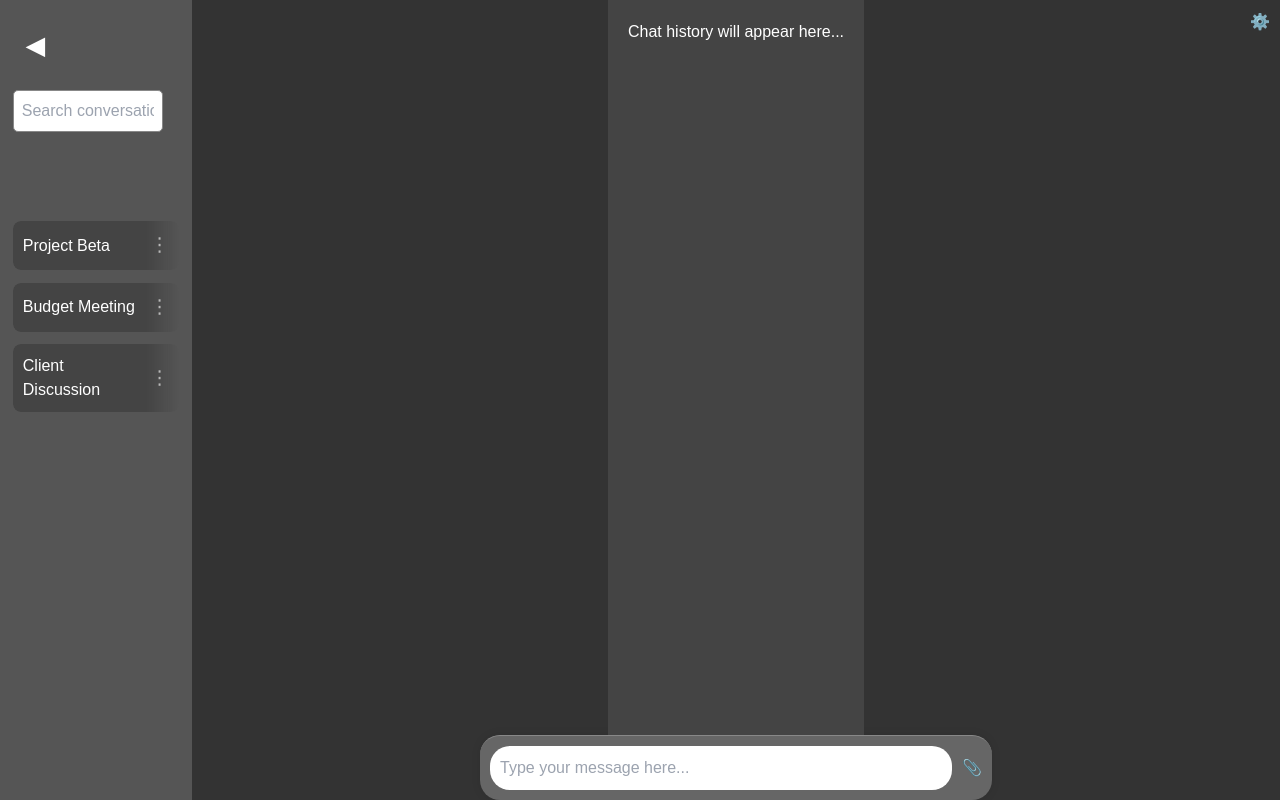
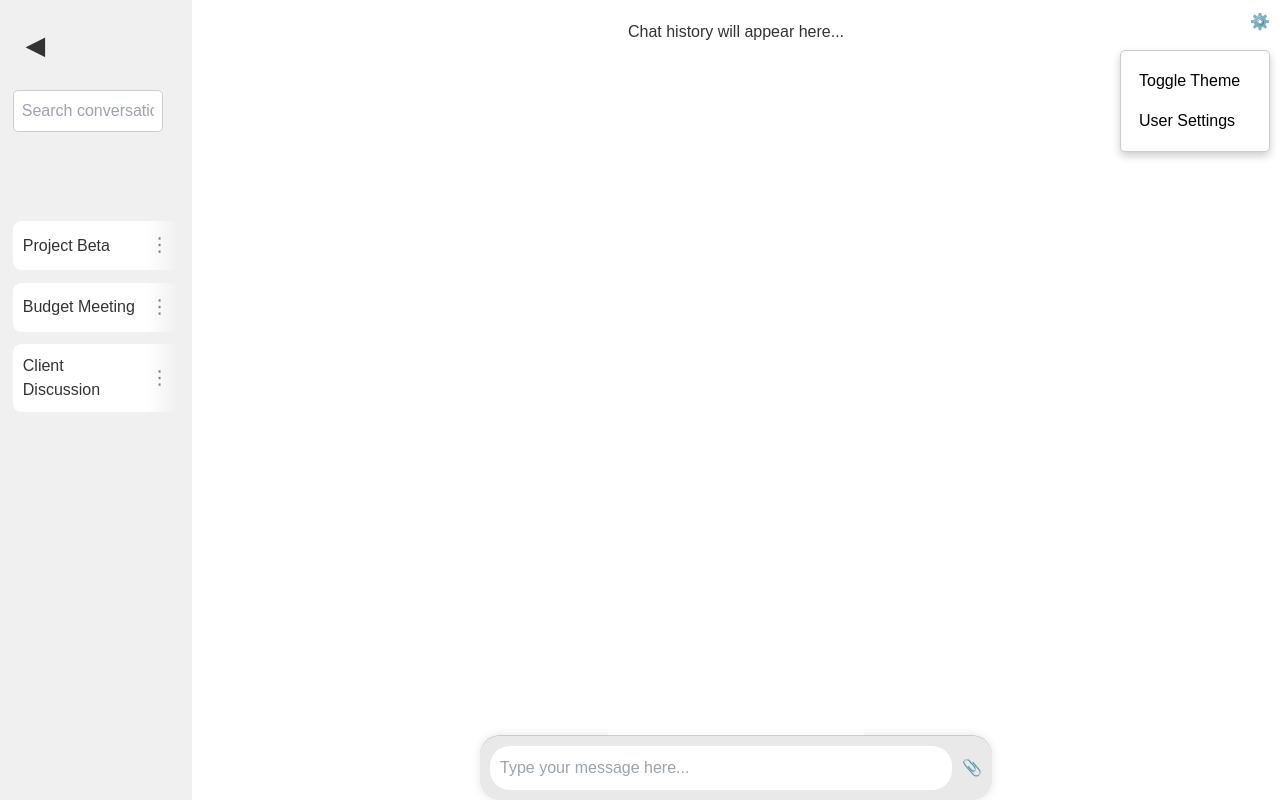
Before and after one commit to kevinlwong/ai-construction-chatbot, a React (Create React App) app in the folder ai-chatbot/: page / in a window 1280 px wide. Both pictures are taken after a click on the button "⚙️". Built offline with nearby package versions, Linux system fonts and the light colour scheme.

Commit message:
settings changes

```diff
--- /dev/null
+++ b/ai-chatbot/src/components/Settings.css
@@ -0,0 +1,36 @@
+.settings-menu {
+    position: absolute;
+    top: 40px;
+    right: 0;
+    background-color: white;
+    border: 1px solid #ccc;
+    box-shadow: 0px 4px 8px rgba(0, 0, 0, 0.2);
+    border-radius: 5px;
+    padding: 10px;
+    z-index: 10;
+    min-width: 150px;
+}
+
+.settings-menu.light {
+    background-color: white;
+    color: black;
+}
+
+.settings-option.light:hover {
+    background-color: #e6e6e6;
+}
+
+.settings-menu.dark{
+    background-color: #333;
+    color: white;
+    border: 1px solid #555;
+}
+
+.settings-option.dark:hover {
+    background-color: #444;
+}
+
+.settings-option {
+    padding: 8px;
+    cursor: pointer;
+}
--- a/ai-chatbot/src/components/Settings.js
+++ b/ai-chatbot/src/components/Settings.js
@@ -1,5 +1,7 @@
-import React from "react";
+import React, { useCallback, useContext, useEffect, useRef, useState } from "react";
 import styled from "styled-components";
+import ThemeContext from "../context/ThemeContext.js"
+import './Settings.css'
 
 const SettingsContainer = styled.div`
   position: absolute;
@@ -9,9 +11,45 @@ const SettingsContainer = styled.div`
 `;
 
 const Settings = ({ toggleTheme }) => {
+  const [isSettingsOpen, setIsSettingsOpen] = useState(false);
+  const menuRef = useRef(null);
+  const buttonRef = useRef(null);
+  const { theme } = useContext(ThemeContext);
+
+  const toggleMenu = (event) => {
+    setIsSettingsOpen((prevState) => !prevState);
+    event.stopPropagation();
+  };
+
+  const handleClickOutside = useCallback((event) => {
+    if (
+      menuRef.current &&
+      !menuRef.current.contains(event.target) &&
+      buttonRef.current &&
+      !buttonRef.current.contains(event.target)
+    ) {
+      setIsSettingsOpen(false);
+    }
+  }, []);
+
+  useEffect(() => {
+    document.addEventListener('mousedown', handleClickOutside);
+
+    return () => {
+      document.removeEventListener('mousedown', handleClickOutside);
+    };
+  }, [handleClickOutside]);
+
   return (
     <SettingsContainer>
-      <button onClick={toggleTheme}>⚙️</button>
+      <button onClick={toggleMenu}>⚙️</button>
+
+      {isSettingsOpen && (
+        <div ref={menuRef} className={`settings-menu ${theme}`}>
+          <button onClick={toggleTheme} className="settings-option">Toggle Theme</button>
+          <div className="settings-option">User Settings</div>
+        </div>
+      )}
     </SettingsContainer>
   );
 };
```
